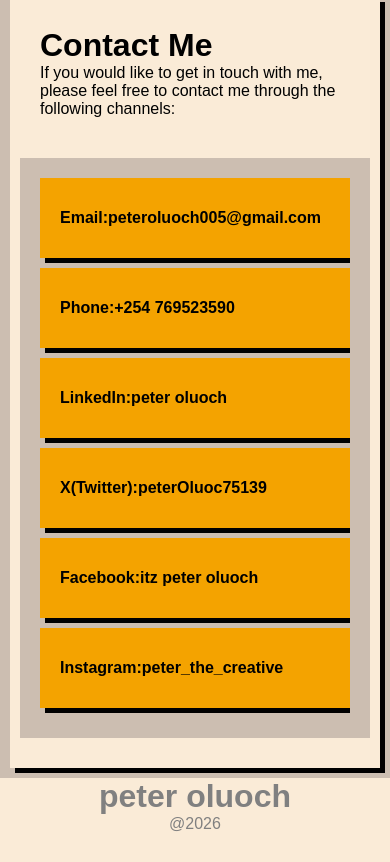
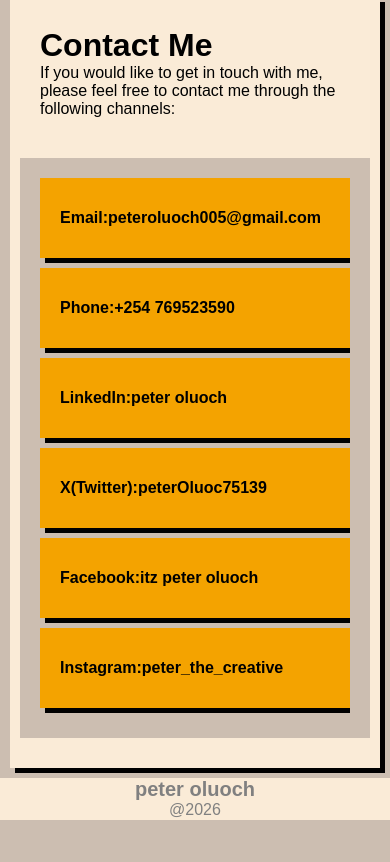
Before and after one commit to PeterOluoch005h/my-website, a plain HTML site: page index.html in a window 390 px wide. Shown: the part 2977-3839 px from the top of the page. After the commit the page ends 3797 px from the top, so only its background shows below. Drawn offline with Linux system fonts and the light colour scheme.

```diff
--- a/my web.css
+++ b/my web.css
@@ -1109,11 +1109,14 @@
     color: var(--backg-color);
   }
   .footer {
-    height: 10vh;
+    height: 5vh;
     background-color: antiquewhite;
     color: gray;
     justify-content: center;
     align-items: center;
     text-align: center;
   }
+  .footer h1 {
+    font-size: 20px;
+  }
 }
```
